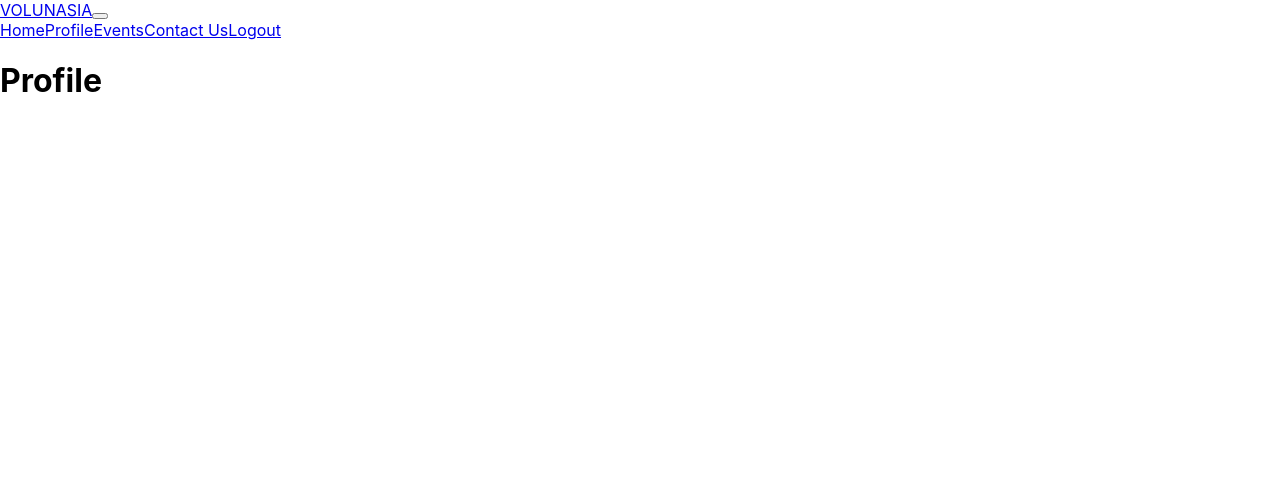
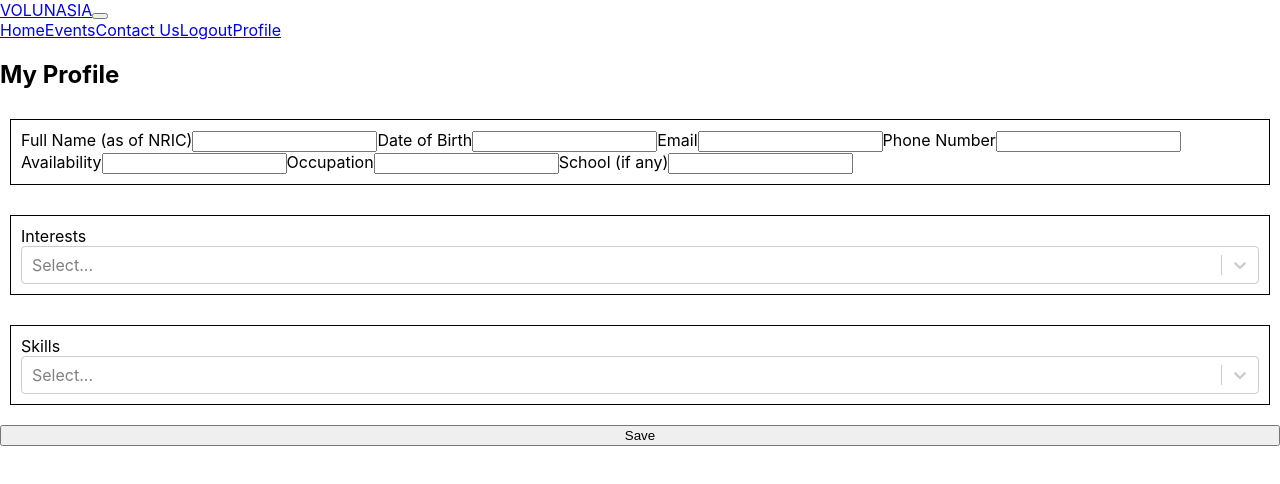
Before and after one commit to NicholasTanYY/volunteer_management_system, a React (Create React App) app: page /userProfile in a window 1280 px wide. Shown: the top 484 px of the page. Built offline with nearby package versions, Linux system fonts and the light colour scheme.

Commit message:
Add Profile Page with fields

```diff
--- a/src/components/UserNavigationBarComponent.tsx
+++ b/src/components/UserNavigationBarComponent.tsx
@@ -12,10 +12,10 @@ const UserNavigationbar: React.FC = () => {
       <Navbar.Collapse id="basic-navbar-nav">
         <Nav className="ms-auto">
           <Nav.Link as={Link} to="/userHome">Home</Nav.Link>
-          <Nav.Link as={Link} to="/userProfile">Profile</Nav.Link>
           <Nav.Link as={Link} to="/userEvents">Events</Nav.Link>
           <Nav.Link as={Link} to="/userContactUs">Contact Us</Nav.Link>
           <Nav.Link as={Link} to="/">Logout</Nav.Link>
+          <Nav.Link as={Link} to="/userProfile">Profile</Nav.Link>
         </Nav>
       </Navbar.Collapse>
     </Navbar>
--- a/src/pages/adminPages/AdminEventsPage.tsx
+++ b/src/pages/adminPages/AdminEventsPage.tsx
@@ -26,7 +26,7 @@ const AdminEventsPage: React.FC = () => {
 
   const handleSkillChange = (selectedOption: any) => {
     setNewEventInfo({ ...newEventInfo, skillsRequired: selectedOption });
-  };
+  }
 
   //   const handleNewEventCancel = () => {}
   const handleNewEventChange = (event: ChangeEvent<HTMLInputElement>) => {
--- a/src/pages/userPages/UserProfilePage.tsx
+++ b/src/pages/userPages/UserProfilePage.tsx
@@ -1,11 +1,112 @@
-import React from 'react';
+import React, { useState, ChangeEvent, FormEvent } from 'react';
 import UserNavigationbar from '../../components/UserNavigationBarComponent';
+import { Container } from 'react-bootstrap';
+import Select from 'react-select';
+import { UserProfile } from '../../utilities/UserProfileInterface';
+import AllSkillSets from '../../utilities/AllSkillSets';
+import AllInterestAreas from '../../utilities/AllInterestAreas';
 
 const UserProfilePage: React.FC = () => {
+
+  const [profileInfo, setProfileInfo] = useState<UserProfile>({
+    fullName: '',
+    gender: null,
+    dateOfBirth: '',
+    email: '',
+    phoneNumber: '',
+    availability: '',
+    occupation: '',
+    school: '',
+    interests: null,
+    skills: null,
+  });
+
+  const handleInterestsChange = (selectedOption: any) => {
+    setProfileInfo({ ...profileInfo, interests: selectedOption });
+  }
+
+  const handleSkillChange = (selectedOption: any) => {
+    setProfileInfo({ ...profileInfo, skills: selectedOption });
+  }
+
+  const handleProfileChange = (event: ChangeEvent<HTMLInputElement>) => {
+    setProfileInfo({ ...profileInfo, [event.target.name]: event.target.value });
+  }
+
+  const handleProfileSubmit = (event: FormEvent<HTMLFormElement>) => {
+    console.log(profileInfo); //TODO: database logic here
+  }
+
   return (
     <div>
-      <UserNavigationbar/>
-      <h1>Profile</h1>
+      <UserNavigationbar />
+      <h2>My Profile</h2>
+      <div className="d-flex" style={{ height: '85%' }}>
+        <div className="overflow-auto" style={{ flex: 1 }}>
+          <form onSubmit={handleProfileSubmit} style={{ display: 'flex', flexDirection: 'column', gap: '10px' }}>
+            <Container style={{ border: '1px solid black', margin: '10px', padding: '10px' }} >
+              <label>
+                Full Name (as of NRIC)
+                <input type="text" name="fullName" value={profileInfo.fullName} onChange={handleProfileChange} />
+              </label>
+              <label>
+                Date of Birth
+                <input type="text" name="dateOfBirth" value={profileInfo.dateOfBirth} onChange={handleProfileChange} />
+              </label>
+              <label>
+                Email
+                <input type="text" name="email" value={profileInfo.email} onChange={handleProfileChange} />
+              </label>
+              <label>
+                Phone Number
+                <input type="text" name="phoneNumber" value={profileInfo.phoneNumber} onChange={handleProfileChange} />
+              </label>
+              <label>
+                Availability
+                <input type="text" name="availability" value={profileInfo.availability} onChange={handleProfileChange} />
+              </label>
+              <label>
+                Occupation
+                <input type="text" name="occupation" value={profileInfo.occupation} onChange={handleProfileChange} />
+              </label>
+              <label>
+                School (if any)
+                <input type="text" name="school" value={profileInfo.school} onChange={handleProfileChange} />
+              </label>
+            </Container>
+
+            <Container style={{ border: '1px solid black', margin: '10px', padding: '10px' }} >
+              <label>
+                Interests
+                <Select
+                  value={profileInfo.interests}
+                  onChange={handleInterestsChange}
+                  options={AllInterestAreas}
+                  isMulti={true} // Allow multiple selections
+                  className="basic-multi-select"
+                  classNamePrefix="select"
+                />
+              </label>
+            </Container>
+
+            <Container style={{ border: '1px solid black', margin: '10px', padding: '10px' }} >
+              <label>
+                Skills
+                <Select
+                  value={profileInfo.skills}
+                  onChange={handleSkillChange}
+                  options={AllSkillSets}
+                  isMulti={true} // Allow multiple selections
+                  className="basic-multi-select"
+                  classNamePrefix="select"
+                />
+              </label>
+            </Container>
+
+            <button type="submit">Save</button>
+          </form>
+        </div>
+      </div>
     </div>
   );
 };
--- /dev/null
+++ b/src/utilities/AllInterestAreas.tsx
@@ -0,0 +1,26 @@
+const AllInterestAreas = [
+    { value: 'community-service', label: 'Community Service' },
+    { value: 'education', label: 'Education' },
+    { value: 'environment', label: 'Environment' },
+    { value: 'healthcare', label: 'Healthcare' },
+    { value: 'animal-welfare', label: 'Animal Welfare' },
+    { value: 'arts-and-culture', label: 'Arts and Culture' },
+    { value: 'disaster-relief', label: 'Disaster Relief' },
+    { value: 'human-rights', label: 'Human Rights' },
+    { value: 'technology', label: 'Technology' },
+    { value: 'senior-citizens', label: 'Senior Citizens' },
+    { value: 'children-and-youth', label: 'Children and Youth' },
+    { value: 'sports-and-recreation', label: 'Sports and Recreation' },
+    { value: 'homelessness-and-housing', label: 'Homelessness and Housing' },
+    { value: 'food-security', label: 'Food Security' },
+    { value: 'legal-aid', label: 'Legal Aid' },
+    { value: 'women-empowerment', label: 'Women Empowerment' },
+    { value: 'mental-health', label: 'Mental Health' },
+    { value: 'lgbtq+-rights', label: 'LGBTQ+ Rights' },
+    { value: 'immigrant-support', label: 'Immigrant Support' },
+    { value: 'veterans', label: 'Veterans' },
+    { value: 'science-and-research', label: 'Science and Research' },
+    { value: 'public-policy', label: 'Public Policy' },
+];
+
+export default AllInterestAreas
--- /dev/null
+++ b/src/utilities/UserProfileInterface.tsx
@@ -0,0 +1,12 @@
+export interface UserProfile {
+    fullName: string;
+    gender: any;
+    dateOfBirth: string;
+    email: string;
+    phoneNumber: string;
+    availability: string;
+    occupation: string;
+    school: string;
+    interests: any;
+    skills: any;
+}
```
Also changed, not shown: src/utilities/AllSkillSets.tsx (indentation only).
